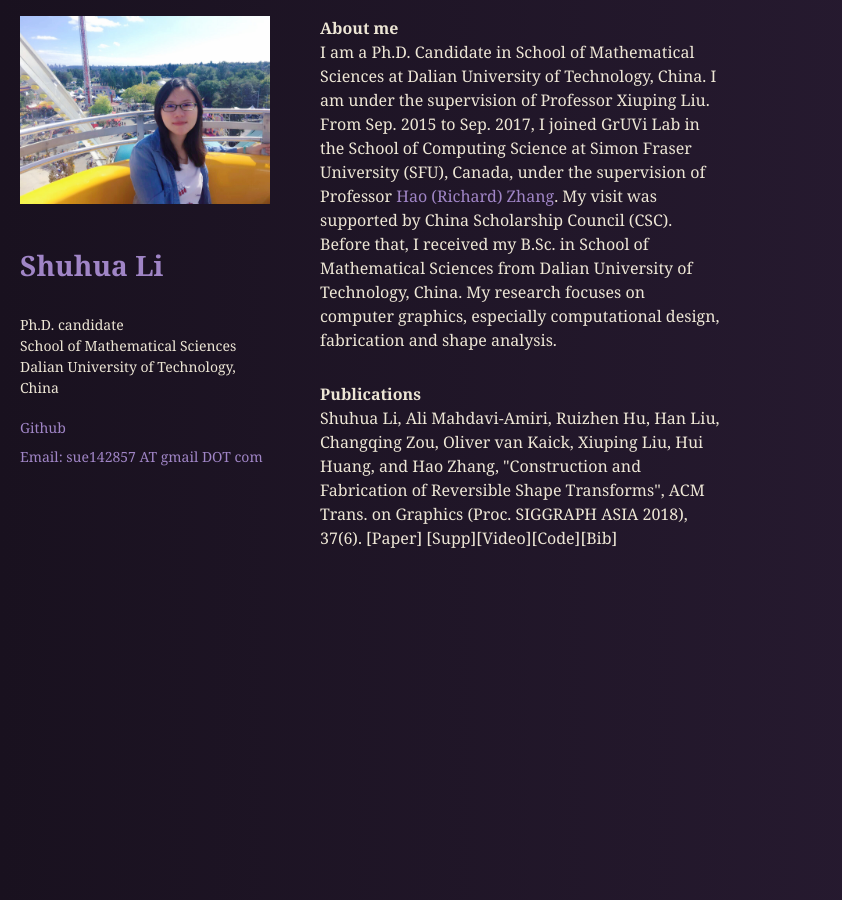
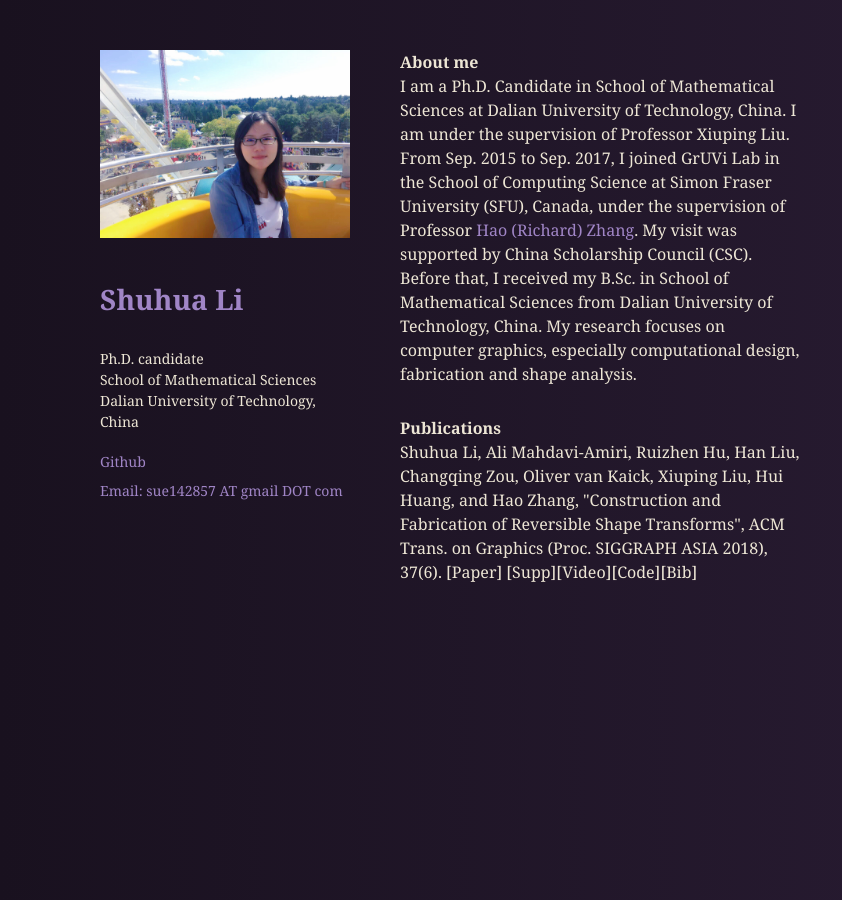
Before and after one commit to sergiokopplin/violet, a Jekyll site: the page built from index.html, in a window 1280 px wide. Shown: the whole page, without its empty margins (0-842 px from the left). Built offline with Jekyll 4.4.1, drawn with Linux system fonts in a browser that asks for light colours.

Commit message:
Update home.sass

```diff
--- a/_sass/home.sass
+++ b/_sass/home.sass
@@ -11,7 +11,7 @@ body
   color: $beta
   font-family: $font
   font-size: 14px
-  margin: 2px 20px 0
+  margin: 50px 100px 0
 
   @media #{$below}
     margin: 50px 50px 0
```
